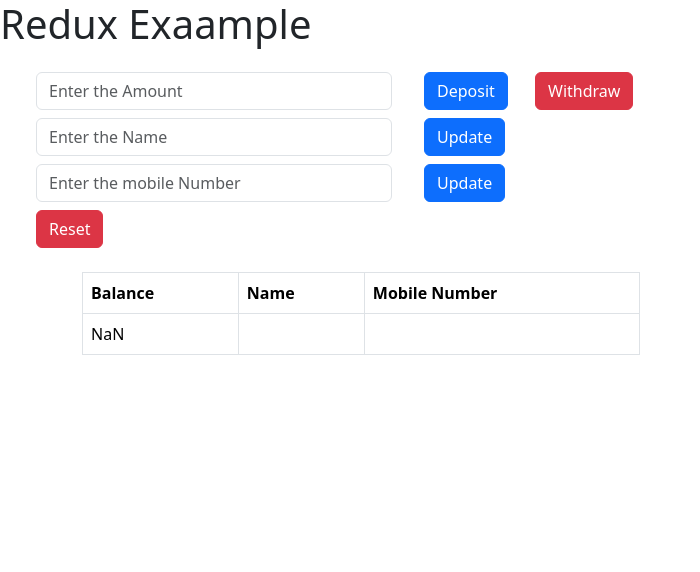
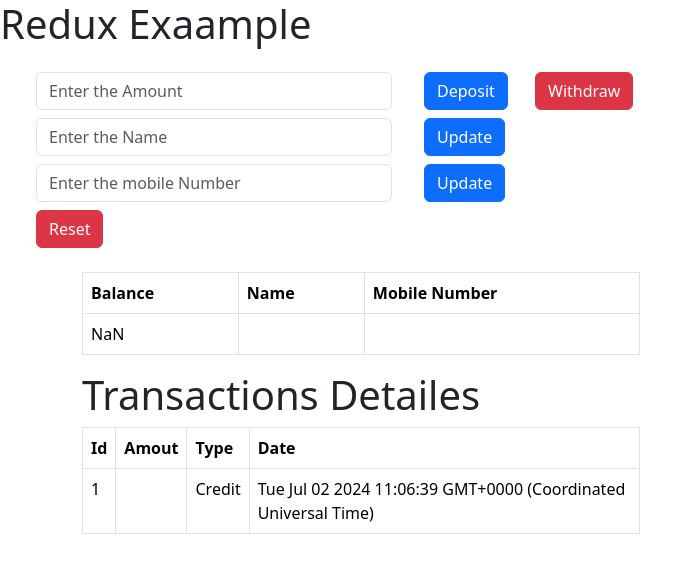
Before and after one commit to vinaynagisetty/ReduxSimpleExample, a React (Create React App) app: page / in a window 1280 px wide. Both pictures are taken after a click on the button "Deposit". Shown: the top 572 px of the page, without its empty margins (0-700 px from the left). Built offline with nearby package versions, Linux system fonts and the light colour scheme.

Commit message:
did small task using combineReducer

```diff
--- a/src/Account.js
+++ b/src/Account.js
@@ -41,6 +41,44 @@ function Account() {
             </tbody>
 
          </table>
+                <h1>Transactions Detailes</h1>
+         <table className="table  table-bordered w-50">
+            <thead  >
+                <tr>
+                    <th>
+                        Id
+                    </th>
+                    <th>
+                        Amout
+                    </th>
+                    <th>
+                      Type
+                    </th>
+                    <th>
+                     Date
+                    </th>
+                </tr>
+            </thead>
+            <tbody>
+
+                    {
+                        data.transaction.map(
+                            (item)=>{
+
+
+                          return    <tr key={item.id}>
+                                <td>{item.id}</td>
+                                <td>{item.amount}</td>
+                                <td>{item.type}</td>
+                                <td>{item.date.toString()}</td>
+                              </tr>
+                            }
+                        )
+                    }
+
+            </tbody>
+
+         </table>
       </div>
     );
   }
--- a/src/Form.js
+++ b/src/Form.js
@@ -8,6 +8,7 @@ function Form() {
    let[amount,setAmount]= useState()
    let[name,setName]= useState()
    let[mobile,setMobile]= useState()
+   let [transactionId,updateTransactionId]=useState(1)
     return (
       <div className="container m-4">
         <div className="row">
@@ -25,7 +26,19 @@ function Form() {
               onClick={
                 ()=>{
                     dispatch(Deposit(amount))
+                    updateTransactionId(transactionId+1)
                     setAmount("")
+                  dispatch(
+                    {
+                      type: "Add_transaction",
+                      payload: {
+                        id: transactionId,
+                        amount: amount,
+                        type: "Credit",
+                        date: new Date()
+                      }
+                    }
+                  )
                 }
               }
               >Deposit</button>
@@ -35,7 +48,20 @@ function Form() {
                onClick={
                 ()=>{
                     dispatch(Withdraw(amount))
+                    updateTransactionId(transactionId+1)
+
                     setAmount("")
+                  dispatch(
+                    {
+                      type: "Add_transaction",
+                      payload: {
+                        id: transactionId,
+                        amount: amount,
+                        type: "Debit",
+                        date: new Date()
+                      }
+                    }
+                  )
                 }
               }
               >Withdraw</button>
--- a/src/store.js
+++ b/src/store.js
@@ -26,8 +26,8 @@ function AccountReducer(state=intialAccount,action){
 }
 function TransactionReducer(state=[],action){
     switch(action.type){
-        case "Add":
-            return [...state,{amount:action.payload.amount,type:action.payload.type}]
+        case "Add_transaction":
+            return [...state,{id:action.payload.id,amount:action.payload.amount,type:action.payload.type,date:action.payload.date}]
         default:
             return state
     }
```
